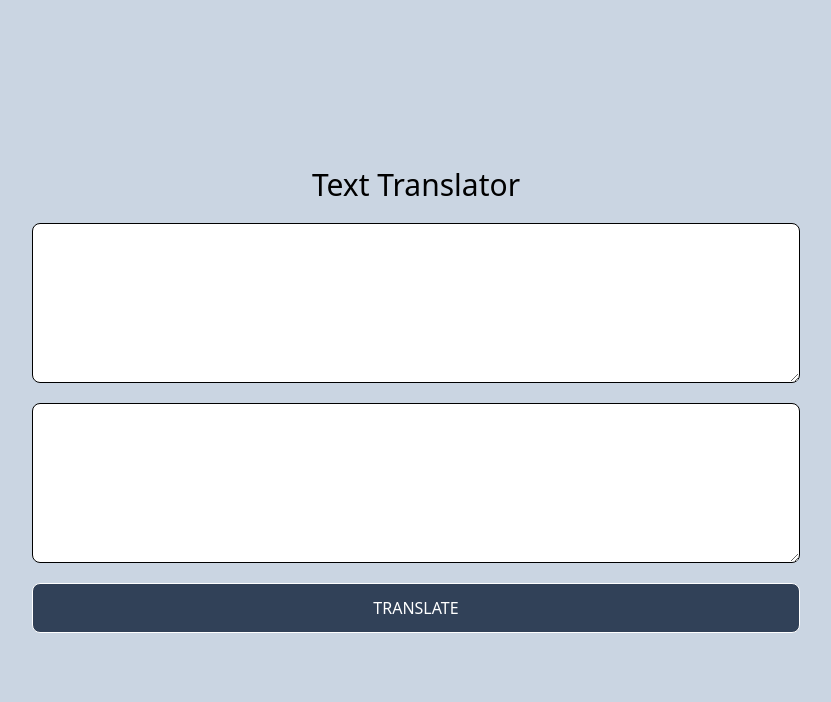
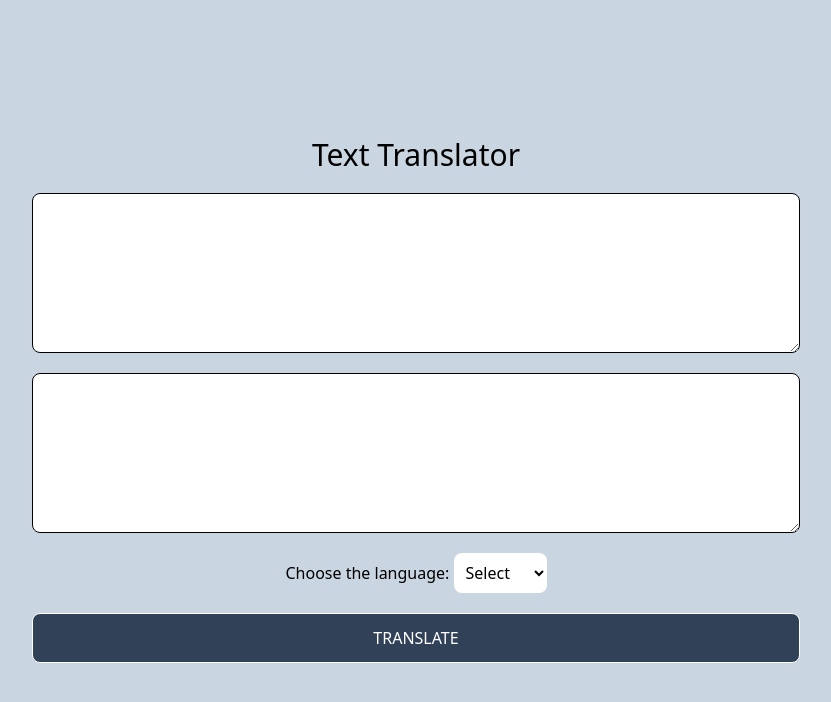
Before and after one commit to Geethamrutha14/text-translator, a React (Vite) app: page / in a window 1280 px wide. Shown: the top 702 px of the page, without its empty margins (224-1055 px from the left). Built offline with nearby package versions, Linux system fonts and the light colour scheme.

Commit message:
completed my front-end part

```diff
--- a/src/App.jsx
+++ b/src/App.jsx
@@ -3,8 +3,10 @@ import { useState } from 'react'
 
 export default function App() {
   const [textinput , setTextInput] = useState();
+  const [language , setLanguage] = useState();
 
   console.log(textinput);
+  console.log(language);
   return (
     <div className='h-screen w-screen bg-slate-300 flex flex-col gap-5 items-center justify-center'>
        <div>
@@ -19,6 +21,15 @@ export default function App() {
         <textarea className='bg-white h-40 w-3xl border outline-none rounded-lg pr-2 pl-5 p-3'
         onChange={ (e)=> setTextInput(e.target.value) }></textarea>
 
+        <div>
+          <label htmlFor="language">Choose the language: </label>
+          <select name="language" defaultValue="en" className='bg-white rounded-lg p-2' onChange={(e)=> setLanguage(e.target.value)}>
+            <option value="en">Select</option>
+            <option value="hi">Hindi</option>
+            <option value="bn">Bengali</option>
+          </select>
+        </div>
+
         <button className=' w-full rounded-lg border bg-slate-700 p-3 text-white uppercase'>
         Translate
         </button>
```
